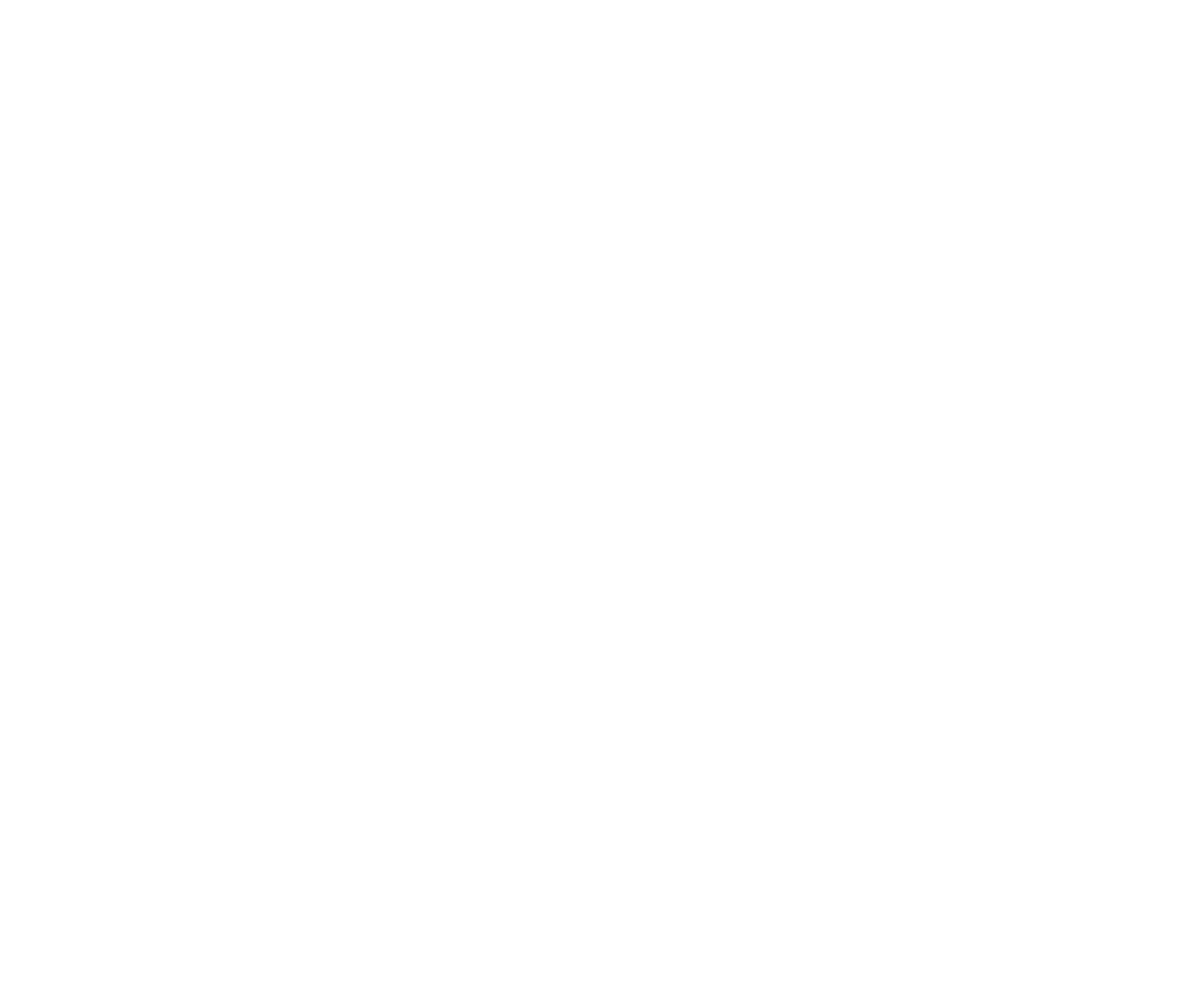
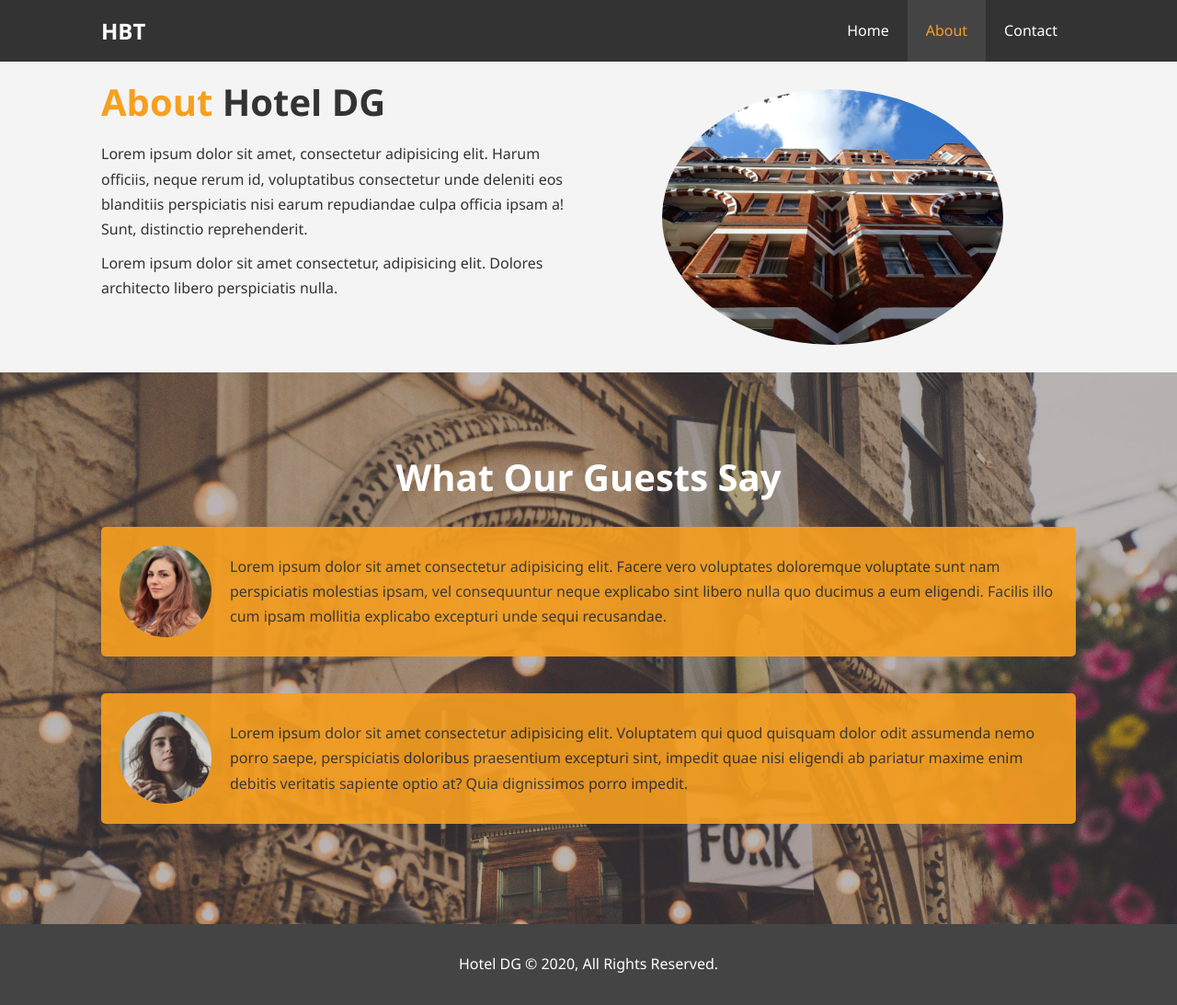
Before and after one commit to TrellixVulnTeam/HTML-CSS-Practice_QPLK, a plain HTML site: page Brad Traversy/Hotel-Website/about.html in a window 1280 px wide. Shown: the whole page at 92% size. Before the commit the page ends 800 px from the top, so only its background shows below. Drawn offline with Linux system fonts and the light colour scheme.

Commit message:
finishHotel

```diff
--- a/Brad Traversy/Hotel-Website/about.html
+++ b/Brad Traversy/Hotel-Website/about.html
@@ -0,0 +1,57 @@
+<!DOCTYPE html>
+<html lang="en">
+<head>
+  <meta charset="UTF-8">
+  <meta name="viewport" content="width=device-width, initial-scale=1.0">
+  <title>Hotel DG | About</title>
+  <link rel="stylesheet" href="./css/style.css">
+</head>
+<body>
+  <header>
+    <nav id="navbar">
+      <div class="container">
+        <h1 class="logo"><a href="index.html">HBT</a></h1>
+        <ul>
+          <li><a href="index.html">Home</a></li>
+          <li><a class="current" href="about.html">About</a></li>
+          <li><a href="contact.html">Contact</a></li>
+        </ul>
+      </div>
+    </nav>
+  </header>
+
+  <section id="about-info" class="bg-light py-3">
+    <div class="container">
+      <div class="info-left">
+        <h1 class="l-heading"><span class="text-primary">About</span> Hotel DG</h1>
+        <p>Lorem ipsum dolor sit amet, consectetur adipisicing elit. Harum officiis, neque rerum id, voluptatibus consectetur unde deleniti eos blanditiis perspiciatis nisi earum repudiandae culpa officia ipsam a! Sunt, distinctio reprehenderit.
+        </p>
+        <p>Lorem ipsum dolor sit amet consectetur, adipisicing elit. Dolores architecto libero perspiciatis nulla.</p>
+      </div>
+      <div class="info-right">
+        <img src="./images/photo-2.jpg" alt="hotel">
+      </div>
+    </div>
+  </section>
+
+  <section id="testimonials" class="py-3">
+    <div class="container">
+      <h2 class="l-heading">What Our Guests Say</h2>
+      <div class="testimonial bg-primary">
+        <img src="images/person-1.jpg" alt="person1">
+        <p>Lorem ipsum dolor sit amet consectetur adipisicing elit. Facere vero voluptates doloremque voluptate sunt nam perspiciatis molestias ipsam, vel consequuntur neque explicabo sint libero nulla quo ducimus a eum eligendi. Facilis illo cum ipsam mollitia explicabo excepturi unde sequi recusandae.</p>
+      </div>
+      <div class="testimonial bg-primary">
+        <img src="images/person-2.jpg" alt="person2">
+        <p>Lorem ipsum dolor sit amet consectetur adipisicing elit. Voluptatem qui quod quisquam dolor odit assumenda nemo porro saepe, perspiciatis doloribus praesentium excepturi sint, impedit quae nisi eligendi ab pariatur maxime enim debitis veritatis sapiente optio at? Quia dignissimos porro impedit.</p>
+      </div>
+    </div>
+  </section>
+
+  <footer id="main-footer">
+    <p>
+      Hotel DG &copy; 2020, All Rights Reserved.
+    </p>
+  </footer>
+</body>
+</html>
--- a/Brad Traversy/Hotel-Website/css/style.css
+++ b/Brad Traversy/Hotel-Website/css/style.css
@@ -63,6 +63,19 @@ p {
   background-color: #F79F1F;
   color: #333;
 }
+.py-1 {
+  padding: 10px 0;
+}
+.py-2 {
+  padding: 20px 0;
+}
+.py-3 {
+  padding: 30px 0;
+}
+.l-heading {
+  font-size: 40px;
+}
+/* Home */
 #navbar a {
   color: #fff;
 }
@@ -138,6 +151,67 @@ p {
   display: block;
   clear: both;
 }
+/* About */
+#about-info .info-right {
+  float: right;
+  width: 50%;
+  min-height: 100%;
+}
+#about-info .info-right img {
+  display: block;
+  margin: auto;
+  width: 70%;
+  border-radius: 50%;
+}
+#about-info .info-left {
+  float: left;
+  width: 50%;
+  min-height: 100%;
+}
+#testimonials {
+  height: 600px;
+  background: url('../images/test-bg.jpg') no-repeat center center/cover;
+  padding-top: 100px;
+}
+#testimonials h2 {
+  color: #fff;
+  text-align: center;
+  padding-bottom: 40px;
+}
+#testimonials .testimonial {
+  padding: 20px;
+  margin-bottom: 40px;
+  border-radius: 5px;
+  opacity: 0.9;
+}
+#testimonials .testimonial img {
+  width: 100px;
+  float: left;
+  margin-right: 20px;
+  border-radius: 50%;
+}
+/* Contact */
+#contact-form .form-group {
+  margin-bottom: 20px;
+}
+#contact-form label {
+  display: block;
+  margin-bottom: 5px;
+}
+#contact-form input,
+#contact-form textarea {
+  width: 100%;
+  padding: 10px;
+  border: 1px solid #ddd;
+}
+#contact-form textarea {
+  height: 200px;
+}
+#contact-form input:focus {
+  outline: none;
+  border-color: #EE5A24;
+}
+/* Footer */
 #main-footer {
   text-align: center;
   background-color: #444;
```
Also changed, not shown: Brad Traversy/Hotel-Website/contact.html (+74 -0 lines).
